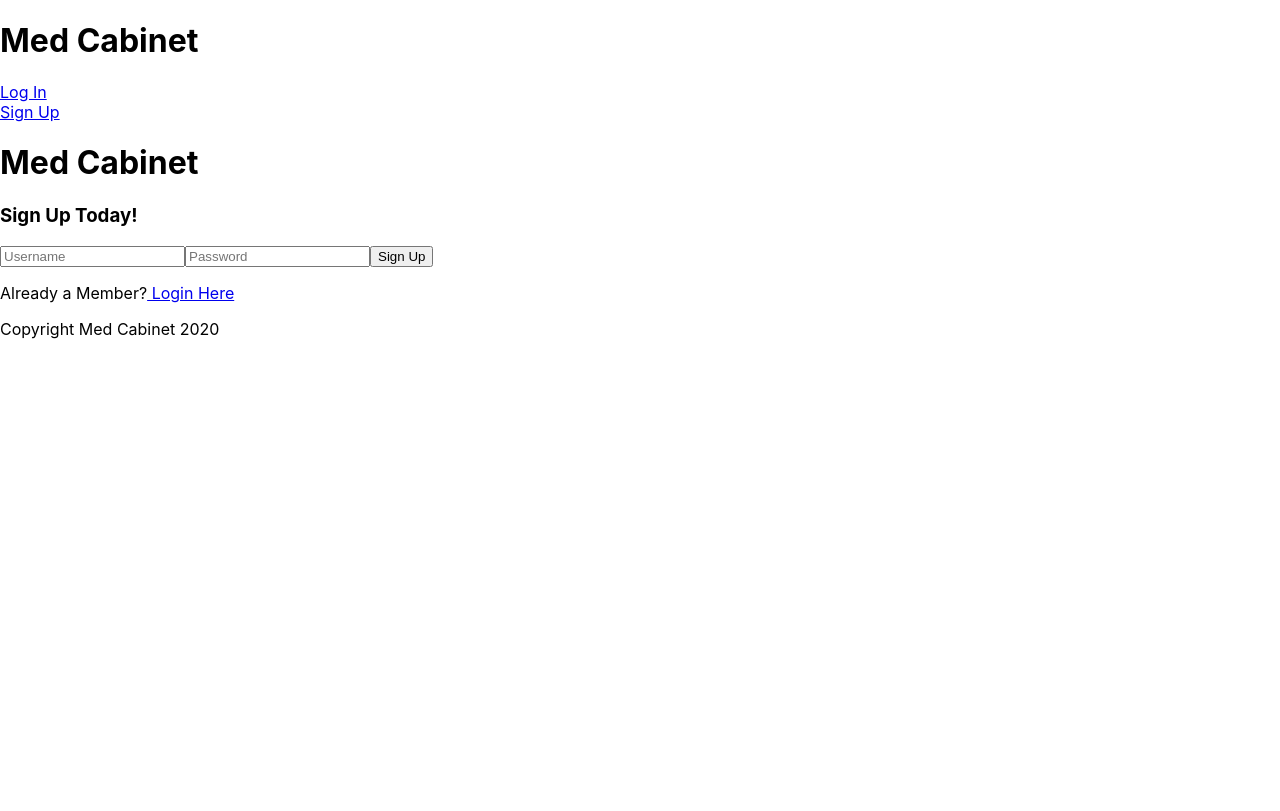
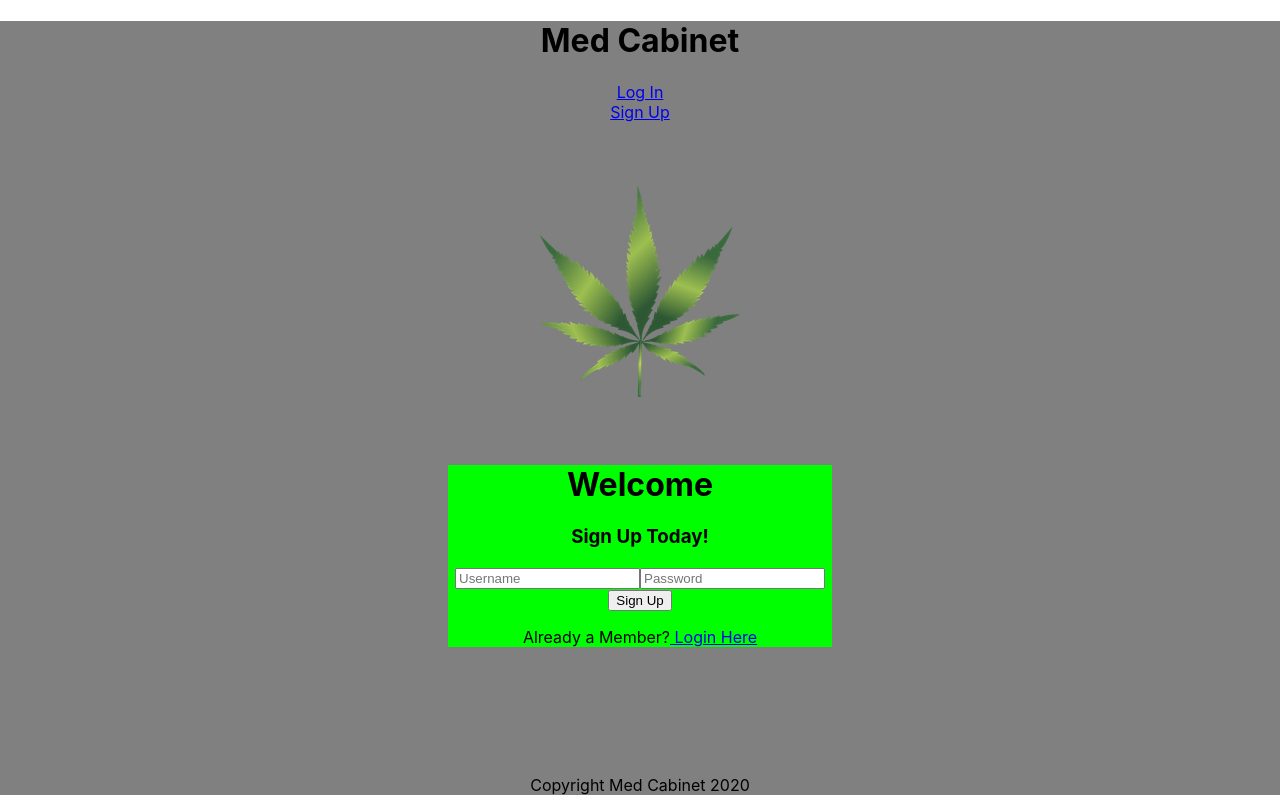
Before and after one commit to MedCab-1/Front-End, a React (Create React App) app in the folder login/: page /Signup in a window 1280 px wide. Built offline with nearby package versions, Linux system fonts and the light colour scheme.

Commit message:
added styling to login, signup, header, and footer

```diff
--- a/login/src/App.css
+++ b/login/src/App.css
@@ -1,7 +1,25 @@
 .App {
   text-align: center;
+  background-color: gray;
 }
 
+.header {
+  margin-bottom: 5%;
+}
+
+.sign-up {
+  margin: 5% 35%;
+  background-color: lime;
+}
+
+.login {
+  margin: 5% 35%;
+  background-color: lime;
+}
+
+.footer {
+  margin-top: 10%;
+}
 
 
 .App-logo {
--- a/login/src/App.js
+++ b/login/src/App.js
@@ -4,12 +4,15 @@ import { Route } from 'react-router-dom';
 import Footer from './components/Footer';
 import Header from './components/Header';
 import Signup from './components/Signup';
+import './App.css'
+import cannabisleaf from './images/cannabis-leaf.png'
 
 export default function App() {
   return (
 
     <div className="App">
           <Header />
+          <img src={cannabisleaf}/>
         <Route path='/LoginForm' >
           <LoginForm />
         </Route>
--- a/login/src/components/Footer.js
+++ b/login/src/components/Footer.js
@@ -1,9 +1,11 @@
 import React from 'react';
+import '../App.css'
+
 
 
 export default function Footer() {
     return (
-            <div>
+            <div className="footer">
                 <p>Copyright Med Cabinet 2020</p>
             </div>
     )
--- a/login/src/components/Header.js
+++ b/login/src/components/Header.js
@@ -2,10 +2,12 @@ import React from 'react';
 import LoginForm from './LoginForm';
 import Signup from './Signup';
 import { Link } from 'react-router-dom';
+import '../App.css'
+
 
 export default function Header() {
     return(
-        <div>
+        <div className="header">
             <h1>Med Cabinet</h1>
             <div><Link to="/loginform">Log In</Link></div>
             <div><Link to="/signup">Sign Up</Link></div>
--- a/login/src/components/LoginForm.js
+++ b/login/src/components/LoginForm.js
@@ -3,6 +3,8 @@ import { Formik, Form, Field, ErrorMessage, withFormik, validateYupSchema, yupTo
 import * as Yup from 'yup';
 import { Link } from 'react-router-dom';
 import axios from 'axios';
+import '../App.css'
+
 
 
 function LoginForm({ values, errors, touched, isSubmitting }) {
@@ -14,6 +16,10 @@ function LoginForm({ values, errors, touched, isSubmitting }) {
     //     }
     // }, [status]);
     return (
+        <div className="login">
+            <h1>Welcome</h1>
+            <h3>Log in to view your account</h3>
+            <h3>Don't have an account? <Link to='/Signup'>Sign up</Link></h3>
             <form>
                 <div>
                     {touched.username && errors.username && <p>{errors.username}</p>}
@@ -25,6 +31,7 @@ function LoginForm({ values, errors, touched, isSubmitting }) {
                 </div>
                 <button disabled={isSubmitting}>Login</button>
             </form>
+        </div>
       );
     }
 
--- a/login/src/components/Signup.js
+++ b/login/src/components/Signup.js
@@ -3,6 +3,8 @@ import {Link} from 'react-router-dom';
 import axios from 'axios';
 import * as Yup from 'yup';
 import { withFormik, Form, Field } from 'formik';
+import '../App.css'
+
 
 const Signup = ({ values, errors, touched, status, history }) => {
     // const [newUser, setNewUser] = useState([]);
@@ -15,7 +17,7 @@ const Signup = ({ values, errors, touched, status, history }) => {
 
     return (
         <div className='sign-up'>
-            <h1>Med Cabinet</h1>
+            <h1>Welcome</h1>
                 <h3>Sign Up Today!</h3>
                     <Form>
                         <Field
@@ -38,7 +40,7 @@ const Signup = ({ values, errors, touched, status, history }) => {
                         )}
                         <button type='submit'>Sign Up</button>
                             <p className='login-link'>Already a Member?
-                        <Link to='/login'> Login Here</Link></p>
+                        <Link to='/loginform'> Login Here</Link></p>
                     </Form>
                     {/* {newUser.map(user => {
                         <ul key={user.id}>
```
Lines whose indentation alone changed are shown as unchanged.
